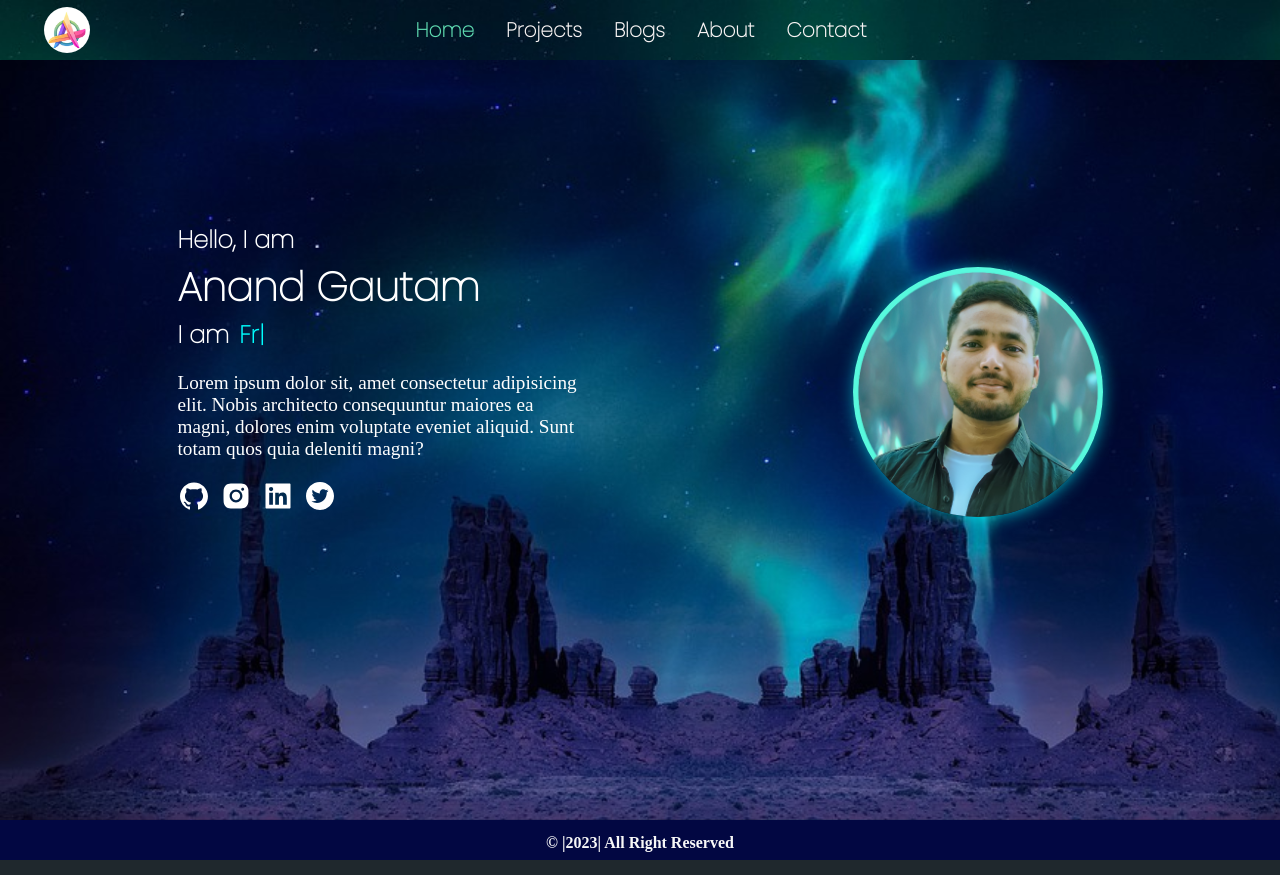
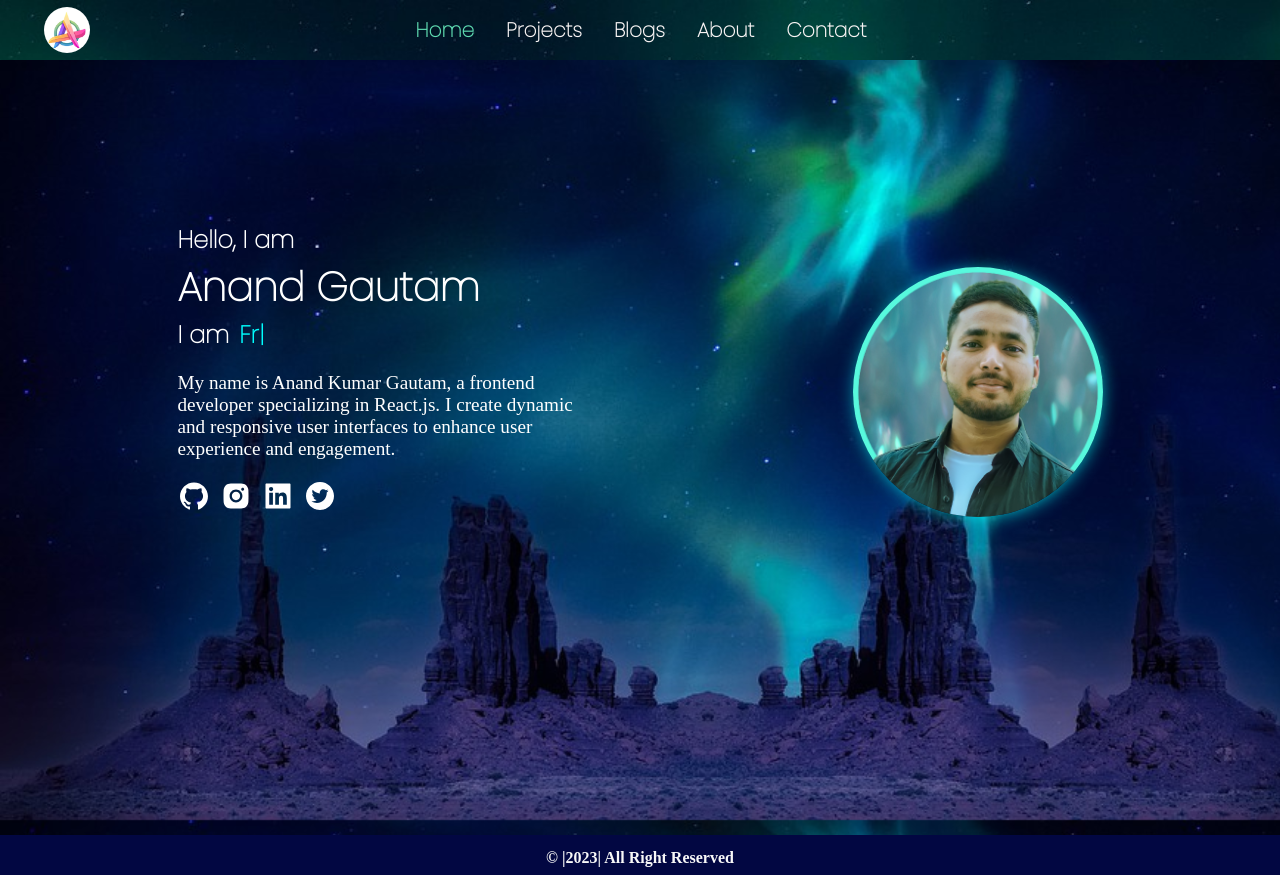
Before and after one commit to Anand0605/anand-portfolio, a React (Create React App) app: page / in a window 1280 px wide. Built offline with nearby package versions, Linux system fonts and the light colour scheme.

Commit message:
code update

```diff
--- a/src/Component/Main.css
+++ b/src/Component/Main.css
@@ -7,19 +7,16 @@ body {
 
 .main-body {
     height: 90vh;
-    /* display: flex;
-    justify-content: center;
-    align-items: center; */
 
 }
 
 body::-webkit-scrollbar {
-    width: 5px;
+    width: 4px;
 }
 
 body::-webkit-scrollbar-track {
-    background-color: cyan;
-    border-radius: 10px;
+    background-color: #45109a;
+    /* border-radius: 10px; */
 }
 
 .main-Div {
@@ -104,18 +101,18 @@ span {
     height: 40px;
     width: 100%;
     background-color: #020742;
-    /* gap: 20px; */
-    bottom: -40px;
-
-
+    /* bottom: -40px; */
+    position: relative;
+    top: 55px;
 
 }
 
 .main-child {
-    position: absolute;
     bottom: 8px;
     font-weight: bold;
     font-family: 'Times New Roman', serif;
+    position: absolute;
+    /* bottom: 0; */
 }
 
 @media screen and (max-width: 360px) {
--- a/src/Component/Main.jsx
+++ b/src/Component/Main.jsx
@@ -35,7 +35,7 @@ function Main() {
                   }}
                 /></span></h2>
             </div>
-            <p>Lorem ipsum dolor sit, amet consectetur adipisicing elit. Nobis architecto consequuntur maiores ea magni, dolores enim voluptate eveniet aliquid. Sunt totam quos quia deleniti magni?</p>
+            <p>My name is Anand Kumar Gautam, a frontend developer specializing in React.js. I create dynamic and responsive user interfaces to enhance user experience and engagement.</p>
             <div className='social-links'>
               <a href="https://github.com/Anand0605" target='_blank' className="github-icon"><AiFillGithub className='icons' /></a>
               <a href="" className="insta-icon"><AiFillInstagram className='icons' /></a>
--- a/src/Component/Project.css
+++ b/src/Component/Project.css
@@ -25,8 +25,8 @@
 
 .projectCard {
     background-size: 100% 100%;
-    max-height: 300px;
-    min-height: 300px;
+    /* max-height: 300px; */
+    min-height: 250px;
     width: 300px;
     border-radius: 10px;
     display: flex;
```
